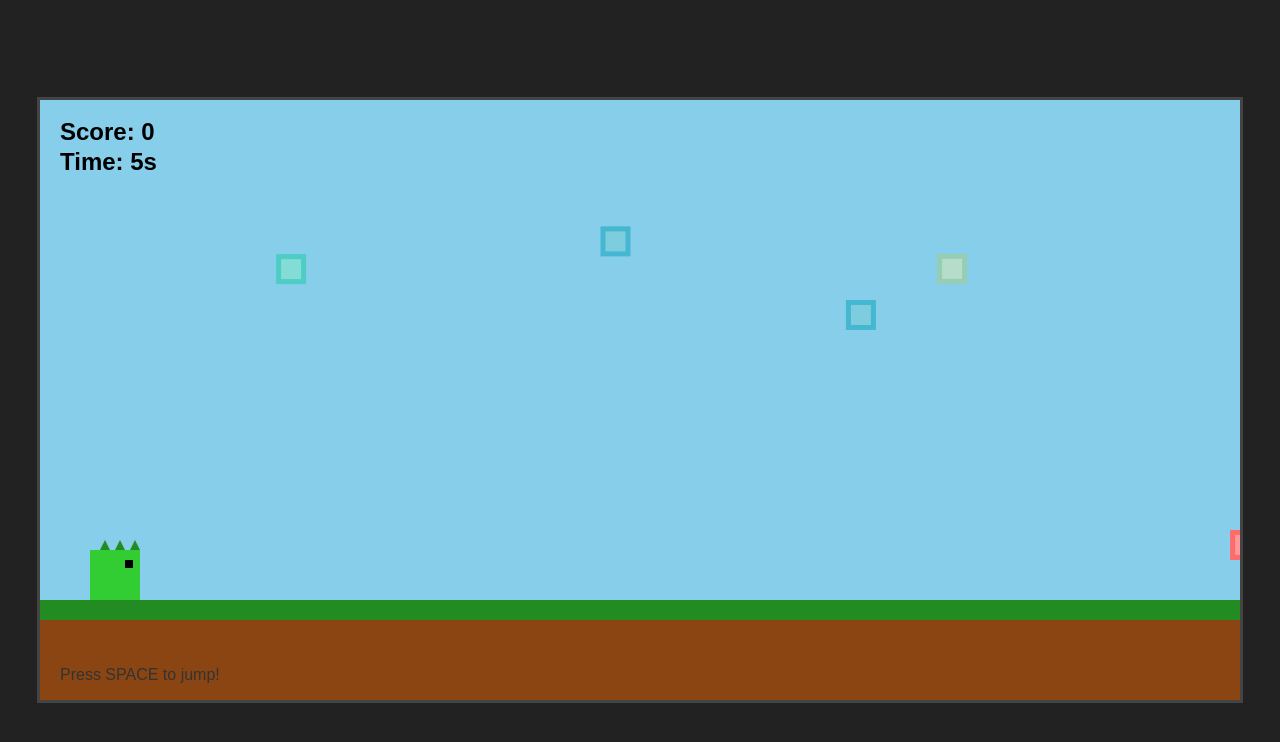
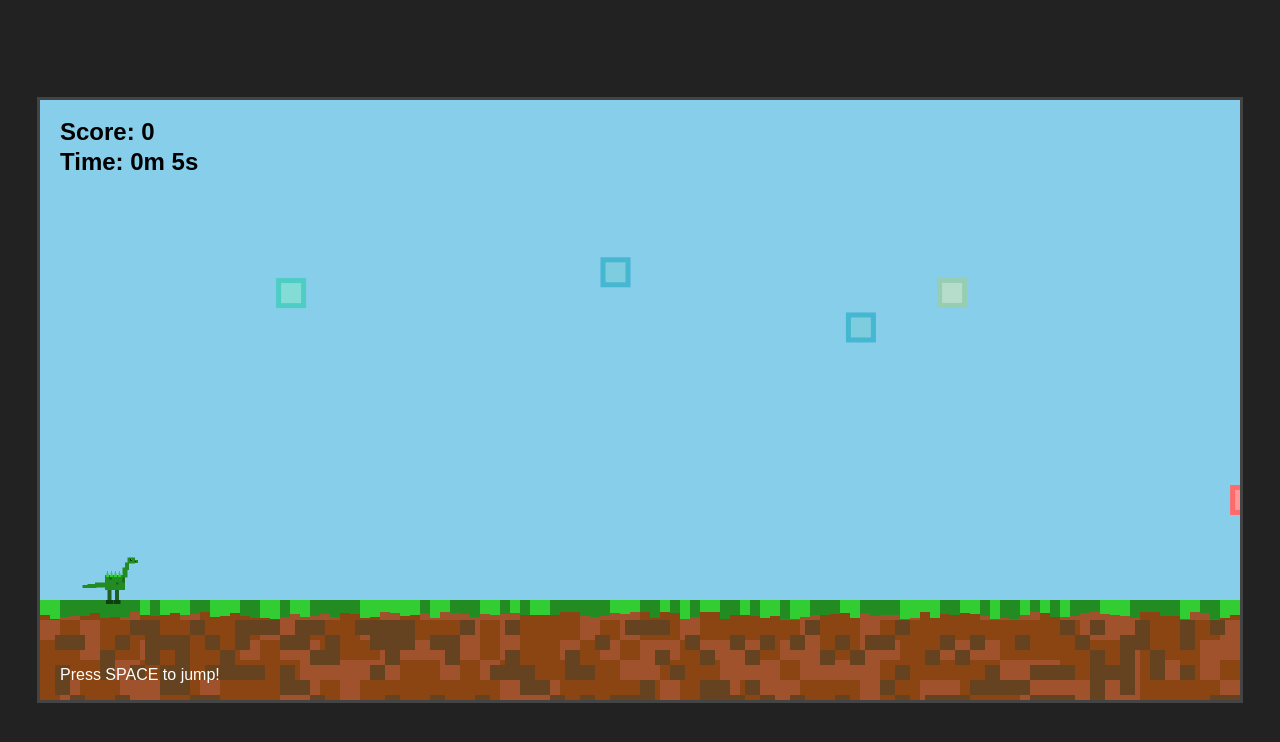
Before and after one commit to Afia-Ava/game-splice, a plain HTML site: page webgame/index.html in a window 1280 px wide. Drawn offline with Linux system fonts and the light colour scheme.

Commit message:
new score + time added

```diff
--- a/webgame/index.html
+++ b/webgame/index.html
@@ -14,7 +14,7 @@
         align-items: center;
         min-height: 100vh;
         font-family: Arial, sans-serif;
-        overflow: hidden; /* Prevent scrollbars */
+        overflow: hidden;
         box-sizing: border-box;
       }
       #gameCanvas {
@@ -28,15 +28,10 @@
   <body>
     <canvas id="gameCanvas" width="1200" height="600"></canvas>
     <script>
-      // Simple Dinosaur Food Collector Game
       const canvas = document.getElementById("gameCanvas");
       const ctx = canvas.getContext("2d");
-
-      // Game variables
       let score = 0;
       let gameTime = 0;
-
-      // Player (dinosaur)
       const dino = {
         x: 50,
         y: 300,
@@ -46,13 +41,14 @@
         gravity: 0.8,
         jumpPower: -15,
         onGround: false,
+        jumpsRemaining: 5, // Allow 5 jumps!
+        maxJumps: 5,
       };
 
-      // Food array
       const foods = [];
       let foodSpawnTimer = 0;
+      let groundPattern = []; // Store static ground pattern
 
-      // Food types
       const foodTypes = [
         { color: "#ff6b6b", points: 10 },
         { color: "#4ecdc4", points: 15 },
@@ -61,19 +57,52 @@
         { color: "#feca57", points: 30 },
       ];
 
-      // Initialize game
+      function generateGroundPattern() {
+        groundPattern = [];
+        // Generate static dirt blocks
+        for (let x = 0; x < canvas.width; x += 20) {
+          for (let y = canvas.height - 100; y < canvas.height; y += 20) {
+            if (Math.random() > 0.6) {
+              groundPattern.push({ x: x, y: y, size: 20, color: "#A0522D" });
+            }
+          }
+        }
+
+        // Generate static darker dirt blocks
+        for (let x = 0; x < canvas.width; x += 15) {
+          for (let y = canvas.height - 80; y < canvas.height; y += 15) {
+            if (Math.random() > 0.7) {
+              groundPattern.push({ x: x, y: y, size: 15, color: "#654321" });
+            }
+          }
+        }
+
+        // Generate static grass pattern
+        for (let x = 0; x < canvas.width; x += 10) {
+          let grassColor = Math.random() > 0.5 ? "#228B22" : "#32CD32";
+          let grassHeight = Math.floor(Math.random() * 8) + 12;
+          groundPattern.push({
+            x: x,
+            y: canvas.height - 100,
+            width: 10,
+            height: grassHeight,
+            color: grassColor,
+            isGrass: true,
+          });
+        }
+      }
+
       function init() {
         dino.y = canvas.height - 100 - dino.height;
+        generateGroundPattern(); // Generate static ground once
         gameLoop();
       }
-
-      // Spawn food
       function spawnFood() {
         const foodType =
           foodTypes[Math.floor(Math.random() * foodTypes.length)];
         foods.push({
           x: canvas.width,
-          y: Math.random() * (canvas.height - 200) + 50,
+          y: Math.random() * (canvas.height - 300) + 100, // Lower spawn range for easier collection
           width: 30,
           height: 30,
           color: foodType.color,
@@ -82,43 +111,36 @@
         });
       }
 
-      // Update game
       function update() {
         gameTime++;
 
-        // Update dinosaur physics
         dino.velocityY += dino.gravity;
         dino.y += dino.velocityY;
-
-        // Ground collision
         const groundY = canvas.height - 100;
         if (dino.y + dino.height >= groundY) {
           dino.y = groundY - dino.height;
           dino.velocityY = 0;
           dino.onGround = true;
+          dino.jumpsRemaining = dino.maxJumps; // Reset jumps when landing
         } else {
           dino.onGround = false;
         }
 
-        // Ceiling collision
         if (dino.y < 0) {
           dino.y = 0;
           dino.velocityY = 0;
         }
 
-        // Spawn food every 60 frames (1 second at 60fps)
         foodSpawnTimer++;
         if (foodSpawnTimer >= 60) {
           spawnFood();
           foodSpawnTimer = 0;
         }
 
-        // Update food
         for (let i = foods.length - 1; i >= 0; i--) {
           const food = foods[i];
           food.x -= food.speed;
 
-          // Check collision with dinosaur
           if (
             dino.x < food.x + food.width &&
             dino.x + dino.width > food.x &&
@@ -130,56 +152,207 @@
             continue;
           }
 
-          // Remove food that went off screen
           if (food.x + food.width < 0) {
             foods.splice(i, 1);
           }
         }
       }
 
-      // Draw everything
       function draw() {
-        // Clear canvas
         ctx.clearRect(0, 0, canvas.width, canvas.height);
-
-        // Draw sky
         ctx.fillStyle = "#87CEEB";
         ctx.fillRect(0, 0, canvas.width, canvas.height);
 
-        // Draw ground
+        // Static pixelated ground - base dirt layer
         ctx.fillStyle = "#8B4513";
         ctx.fillRect(0, canvas.height - 100, canvas.width, 100);
 
-        // Draw grass on ground
+        // Draw static ground pattern
+        groundPattern.forEach((block) => {
+          ctx.fillStyle = block.color;
+          if (block.isGrass) {
+            ctx.fillRect(block.x, block.y, block.width, block.height);
+          } else {
+            ctx.fillRect(block.x, block.y, block.size, block.size);
+          }
+        });
+
+        // Draw dinosaur - Pixelated 8-bit style!
+        const dinoX = dino.x;
+        const dinoY = dino.y;
+        const dinoW = dino.width;
+        const dinoH = dino.height;
+
+        // Pixelated body (rectangular blocks)
         ctx.fillStyle = "#228B22";
-        ctx.fillRect(0, canvas.height - 100, canvas.width, 20);
+        ctx.fillRect(
+          dinoX + dinoW * 0.3,
+          dinoY + dinoH * 0.5,
+          dinoW * 0.4,
+          dinoH * 0.3
+        );
 
-        // Draw dinosaur
+        // Neck blocks
+        ctx.fillStyle = "#228B22";
+        ctx.fillRect(
+          dinoX + dinoW * 0.65,
+          dinoY + dinoH * 0.35,
+          dinoW * 0.1,
+          dinoH * 0.2
+        );
+        ctx.fillRect(
+          dinoX + dinoW * 0.7,
+          dinoY + dinoH * 0.25,
+          dinoW * 0.08,
+          dinoH * 0.15
+        );
+
+        // Pixelated head (square blocks)
+        ctx.fillStyle = "#228B22";
+        ctx.fillRect(
+          dinoX + dinoW * 0.75,
+          dinoY + dinoH * 0.15,
+          dinoW * 0.15,
+          dinoH * 0.12
+        );
+
+        // Snout block
+        ctx.fillStyle = "#228B22";
+        ctx.fillRect(
+          dinoX + dinoW * 0.88,
+          dinoY + dinoH * 0.2,
+          dinoW * 0.08,
+          dinoH * 0.06
+        );
+
+        // Pixelated tail blocks
+        ctx.fillStyle = "#228B22";
+        ctx.fillRect(
+          dinoX + dinoW * 0.1,
+          dinoY + dinoH * 0.65,
+          dinoW * 0.25,
+          dinoH * 0.1
+        );
+        ctx.fillRect(
+          dinoX - dinoW * 0.05,
+          dinoY + dinoH * 0.68,
+          dinoW * 0.18,
+          dinoH * 0.08
+        );
+        ctx.fillRect(
+          dinoX - dinoW * 0.15,
+          dinoY + dinoH * 0.7,
+          dinoW * 0.12,
+          dinoH * 0.06
+        );
+
+        // Blocky legs
+        ctx.fillStyle = "#1F5F1F";
+        ctx.fillRect(
+          dinoX + dinoW * 0.35,
+          dinoY + dinoH * 0.8,
+          dinoW * 0.08,
+          dinoH * 0.25
+        );
+        ctx.fillRect(
+          dinoX + dinoW * 0.5,
+          dinoY + dinoH * 0.8,
+          dinoW * 0.08,
+          dinoH * 0.25
+        );
+
+        // Pixelated feet
+        ctx.fillStyle = "#0F3F0F";
+        ctx.fillRect(
+          dinoX + dinoW * 0.32,
+          dinoY + dinoH * 1.0,
+          dinoW * 0.14,
+          dinoH * 0.08
+        );
+        ctx.fillRect(
+          dinoX + dinoW * 0.47,
+          dinoY + dinoH * 1.0,
+          dinoW * 0.14,
+          dinoH * 0.08
+        );
+
+        // Tiny pixelated arm
+        ctx.fillStyle = "#1F5F1F";
+        ctx.fillRect(
+          dinoX + dinoW * 0.65,
+          dinoY + dinoH * 0.55,
+          dinoW * 0.04,
+          dinoH * 0.1
+        );
+
+        // Pixelated eye (square)
+        ctx.fillStyle = "#000";
+        ctx.fillRect(
+          dinoX + dinoW * 0.8,
+          dinoY + dinoH * 0.18,
+          dinoW * 0.04,
+          dinoH * 0.03
+        );
+
+        // Eye highlight (tiny square)
+        ctx.fillStyle = "#FFF";
+        ctx.fillRect(
+          dinoX + dinoW * 0.82,
+          dinoY + dinoH * 0.185,
+          dinoW * 0.015,
+          dinoH * 0.015
+        );
+
+        // Pixelated nostril
+        ctx.fillStyle = "#000";
+        ctx.fillRect(
+          dinoX + dinoW * 0.9,
+          dinoY + dinoH * 0.22,
+          dinoW * 0.02,
+          dinoH * 0.015
+        );
+
+        // 8-bit style spots
+        ctx.fillStyle = "#1F5F1F";
+        ctx.fillRect(
+          dinoX + dinoW * 0.38,
+          dinoY + dinoH * 0.55,
+          dinoW * 0.06,
+          dinoH * 0.04
+        );
+        ctx.fillRect(
+          dinoX + dinoW * 0.52,
+          dinoY + dinoH * 0.65,
+          dinoW * 0.05,
+          dinoH * 0.04
+        );
+
+        // Pixelated back spikes (triangular but blocky)
         ctx.fillStyle = "#32CD32";
-        ctx.fillRect(dino.x, dino.y, dino.width, dino.height);
-
-        // Draw simple dinosaur features
-        // Eye
-        ctx.fillStyle = "#000";
-        ctx.fillRect(dino.x + 35, dino.y + 10, 8, 8);
-
-        // Spikes
-        ctx.fillStyle = "#228B22";
-        for (let i = 0; i < 3; i++) {
-          ctx.beginPath();
-          ctx.moveTo(dino.x + 10 + i * 15, dino.y);
-          ctx.lineTo(dino.x + 15 + i * 15, dino.y - 10);
-          ctx.lineTo(dino.x + 20 + i * 15, dino.y);
-          ctx.closePath();
-          ctx.fill();
+        for (let i = 0; i < 4; i++) {
+          let x = dinoX + dinoW * (0.32 + i * 0.08);
+          let y = dinoY + dinoH * 0.5;
+          // Bottom row
+          ctx.fillRect(x, y, dinoW * 0.06, dinoH * 0.04);
+          // Middle row
+          ctx.fillRect(
+            x + dinoW * 0.01,
+            y - dinoH * 0.04,
+            dinoW * 0.04,
+            dinoH * 0.04
+          );
+          // Top point
+          ctx.fillRect(
+            x + dinoW * 0.02,
+            y - dinoH * 0.08,
+            dinoW * 0.02,
+            dinoH * 0.04
+          );
         }
 
-        // Draw food
         foods.forEach((food) => {
           ctx.fillStyle = food.color;
           ctx.fillRect(food.x, food.y, food.width, food.height);
-
-          // Add a simple shine effect
           ctx.fillStyle = "rgba(255, 255, 255, 0.3)";
           ctx.fillRect(
             food.x + 5,
@@ -189,35 +362,30 @@
           );
         });
 
-        // Draw UI
         ctx.fillStyle = "#000";
         ctx.font = "bold 24px Arial";
         ctx.fillText(`Score: ${score}`, 20, 40);
-        ctx.fillText(`Time: ${Math.floor(gameTime / 60)}s`, 20, 70);
+        const minutes = Math.floor(gameTime / 3600);
+        const seconds = Math.floor((gameTime % 3600) / 60);
+        ctx.fillText(`Time: ${minutes}m ${seconds}s`, 20, 70);
 
-        // Draw instructions
         ctx.font = "16px Arial";
-        ctx.fillStyle = "#333";
+        ctx.fillStyle = "#FFF";
         ctx.fillText("Press SPACE to jump!", 20, canvas.height - 20);
       }
-
-      // Game loop
       function gameLoop() {
         update();
         draw();
         requestAnimationFrame(gameLoop);
       }
-
-      // Controls
       document.addEventListener("keydown", (e) => {
-        if (e.code === "Space" && dino.onGround) {
+        if (e.code === "Space" && dino.jumpsRemaining > 0) {
           dino.velocityY = dino.jumpPower;
+          dino.jumpsRemaining--;
           dino.onGround = false;
-          e.preventDefault(); // Prevent page scroll
+          e.preventDefault();
         }
       });
-
-      // Start the game
       init();
     </script>
   </body>
```
